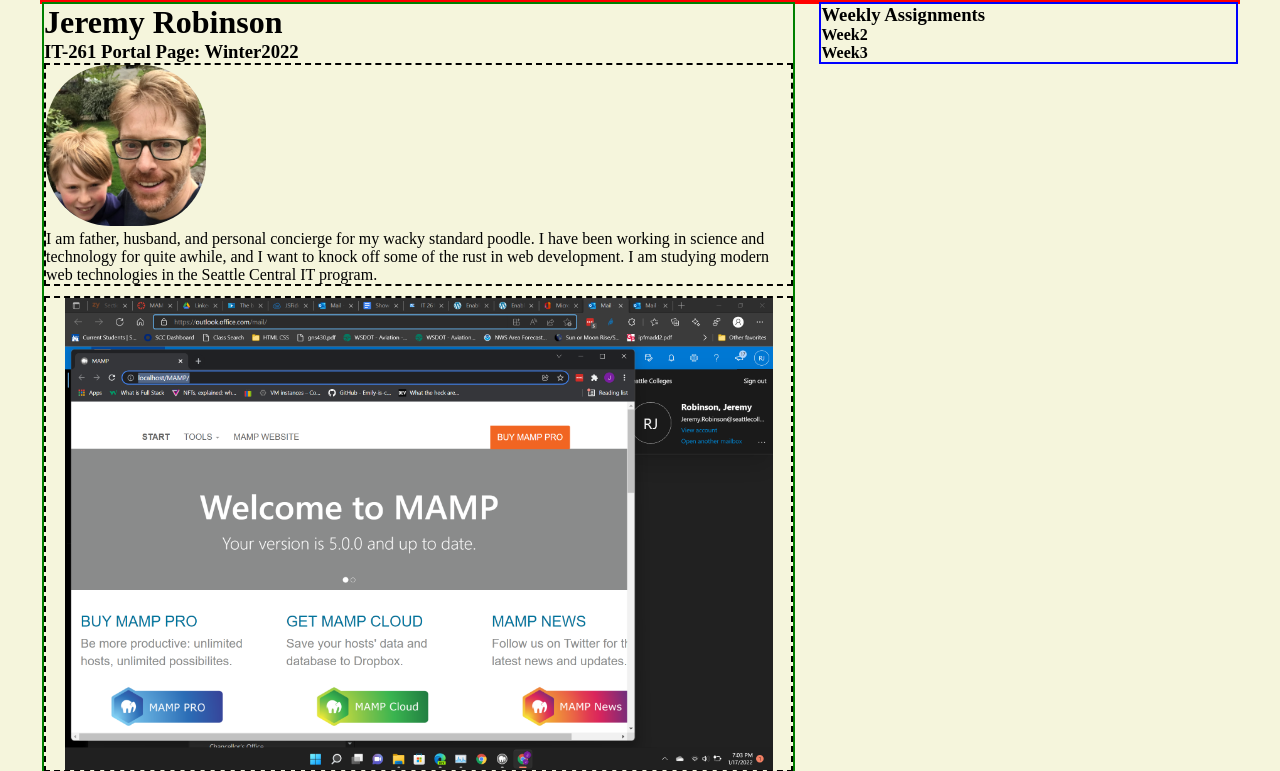
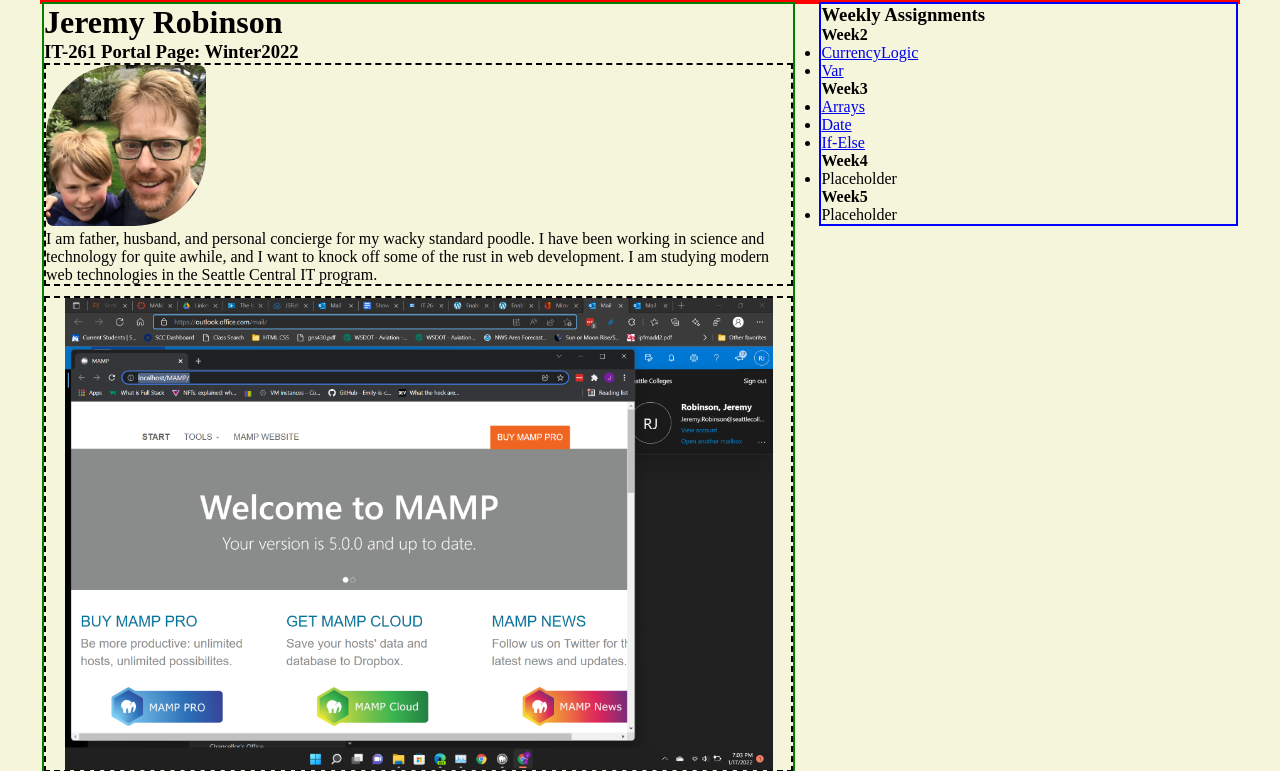
Before and after one commit to BeartoothHiker/it261, a PHP site: page / in a window 1280 px wide. Shown: the part 70-841 px from the top of the page. Run offline with PHP 8.4, Linux system fonts and the light colour scheme.

Commit message:
Add some weekly assignments

```diff
--- a/portal/css/styles.css
+++ b/portal/css/styles.css
@@ -67,7 +67,10 @@
 }
 
 #profile-img {
-  border-radius: 40%;
+  border-top-left-radius: 45%;
+  border-top-right-radius: 5%;
+  border-bottom-right-radius: 45%;
+  border-bottom-left-radius: 5% ;
   width: 160px;
 }
 
--- a/portal/index.html
+++ b/portal/index.html
@@ -53,7 +53,24 @@
     <aside>
       <h3>Weekly Assignments</h3>
       <h4>Week2</h4>
+      <ul>
+        <li><a href="./weeks/week2/currency-logic.php">CurrencyLogic</a></li>
+        <li><a href="./weeks/week2/var.php">Var</a></li>
+      </ul>
       <h4>Week3</h4>
+      <ul>
+        <li><a href="./weeks/week3/arrays.php">Arrays</a></li>
+        <li><a href="./weeks/week3/date.php">Date</a></li>
+        <li><a href="./weeks/week3/if-else.php">If-Else</a></li>
+      </ul>
+      <h4>Week4</h4>
+      <ul>
+        <li>Placeholder</li>
+      </ul>
+      <h4>Week5</h4>
+      <ul>
+        <li>Placeholder</li>
+      </ul>
     </aside>
   </div> <!-- end content-wrapper -->
 
```
